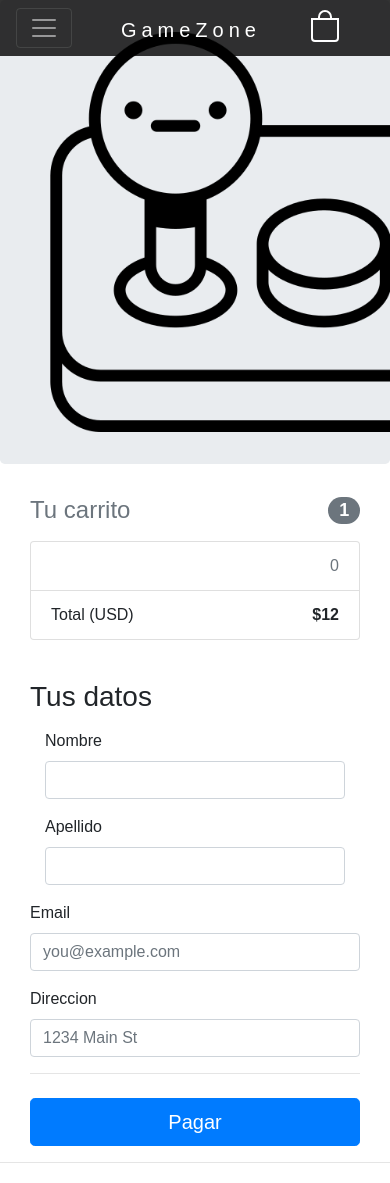
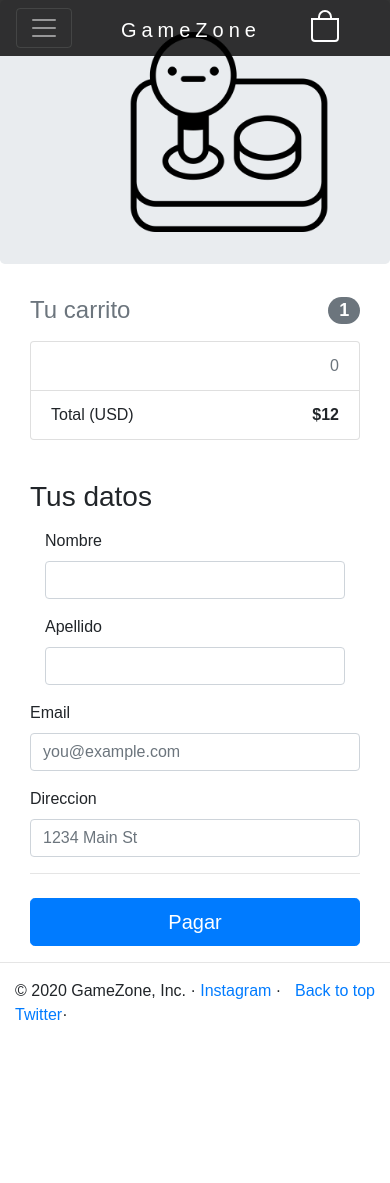
Before and after one commit to rogedev/gamezone, a PHP site: page /order.php in a window 390 px wide; the page is wider, and only the part inside the window is pictured. Shown: the top 1183 px of that part. After the commit the page ends 1020 px from the top of that part, so only its background shows below. Run offline with PHP 8.4, Linux system fonts and the light colour scheme.

Commit message:
mobile bug fix

```diff
--- a/css/styles.css
+++ b/css/styles.css
@@ -97,7 +97,6 @@
 	}
 
 	.caption .btn-lg {
-
 		font-size: 1.5rem;
 	}
 
@@ -110,13 +109,7 @@
 }
 
 
-@media (max-width: 400px) {
-	.carrito {
-		position: absolute;
-		left: 75%;
-		top: 10px;
-	}
-}
+
 
 /*accesorios */
 #myTab {
@@ -193,3 +186,21 @@
 
 }
 }
+@media (max-width: 400px) {
+	.carrito {
+		position: absolute;
+		left: 75%;
+		top: 10px;
+	}
+	.imgorder {
+		position: relative;
+		left: 30%;
+		width: 200px;
+		height: 200px;
+	}
+	.banner .btn-lg {
+
+		left: 25%;
+		top: 40%;
+	}
+}
--- a/order.php
+++ b/order.php
@@ -77,7 +77,7 @@
     </nav>
     <main id="order">
         <div class="jumbotron">
-            <div class="container-fluid">
+            <div class="container">
                 <img class="imgorder" src="media/img/favicon.png" alt="Game zone">
             </div>
         </div>
```
